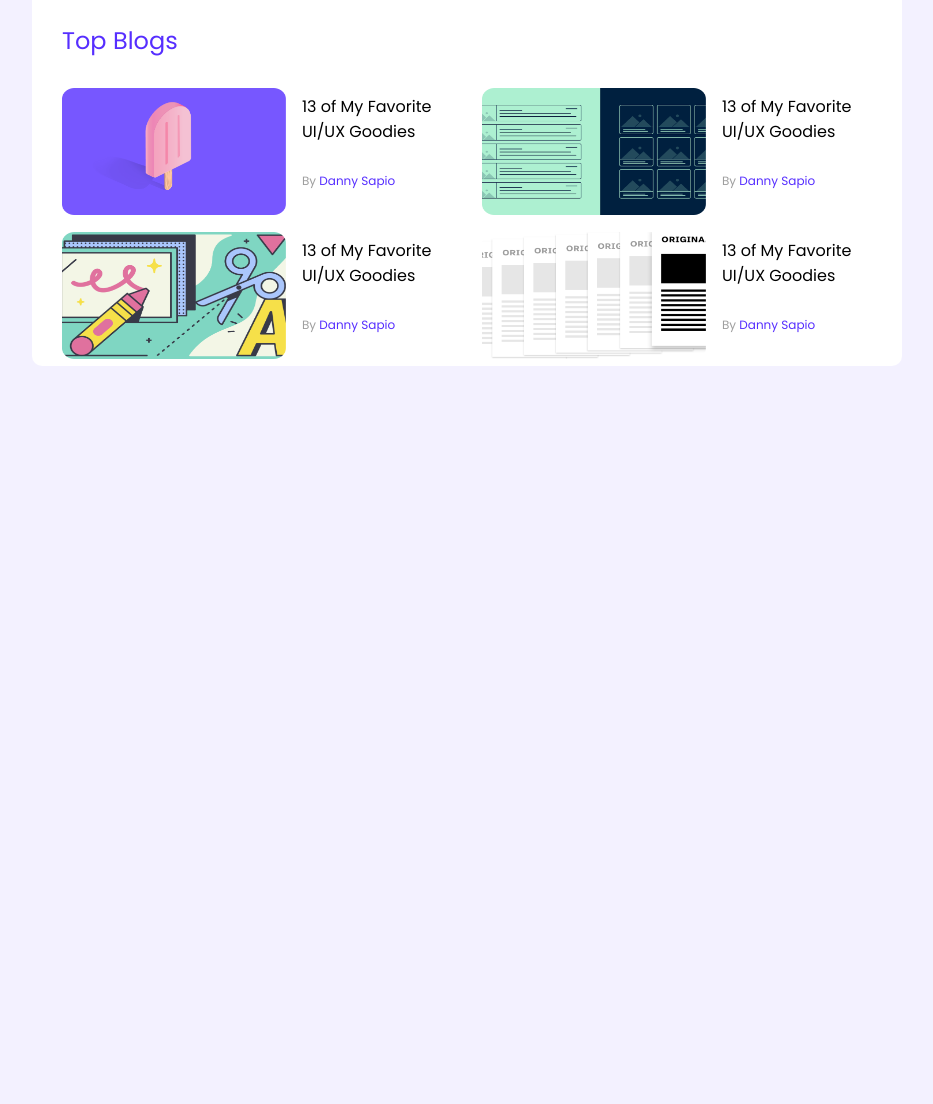
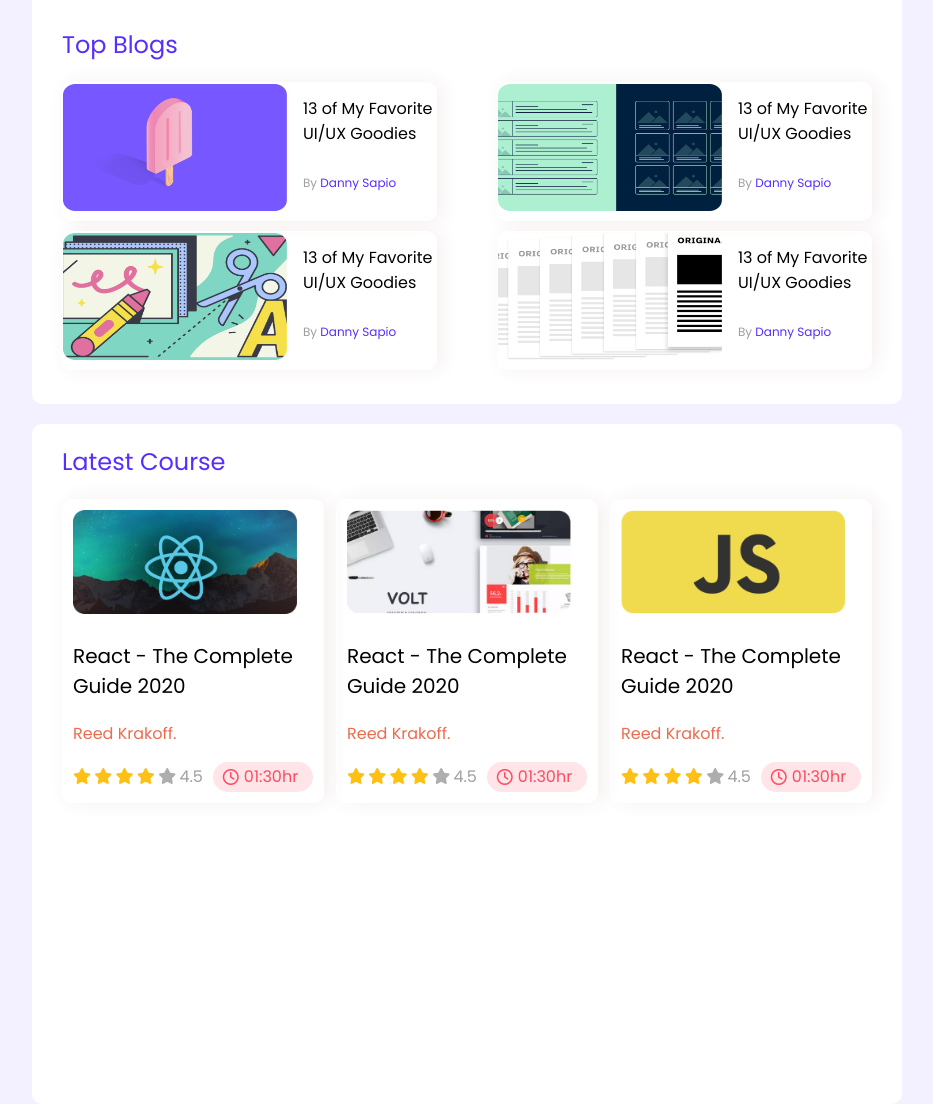
Before and after one commit to SohagSagar/responsive_web_using_grid_flex, a plain HTML site: page index.html in a window 1280 px wide. Shown: the part 390-1494 px from the top of the page, without its empty margins (173-1106 px from the left). Before the commit the page ends 800 px from the top, so only its background shows below. Drawn offline with Linux system fonts and the light colour scheme.

Commit message:
courses section added

```diff
--- a/css/style.css
+++ b/css/style.css
@@ -6,22 +6,30 @@ body{
     background-color: #F3F1FF;
 }
 
-.top-section{
+.section-style{
     max-width: 870px;
+    min-height: 680px;
     margin: auto;
     margin-top: 20px;
     border-radius: 10px;
     background-color: #FFFFFF;
+}
+.section-inner-style{
+    display: flex;
+    margin-left: 30px;
+    margin-right: 30px;
+    align-items: center;
+    justify-content: space-between;
 }
 span{
     color: #9F9F9F;
 }
 
 /* navigation bar styling*/
+
 .container{
     background-color: #562EFF;
     height: 94px;
-
 }
 .nav-info{
     max-width: 870px;
@@ -81,9 +89,11 @@ span{
     grid-row-gap: 10px;
     grid-template-columns: repeat(3, 1fr);
 }
+
 .player{
     display: flex;
     margin-left: 30px;
+    margin-right: 30px;
     align-items: center;
 }
 .player img{
@@ -105,8 +115,15 @@ span{
 /* top blog styling */
 .blogs{
     display: grid;
-    margin-right: 30px;
+    /* margin-right: 30px; */
+    grid-row-gap: 10px;
     grid-template-columns: repeat(2, 1fr);
+}
+.box-shadow{
+    border: 1px solid white;
+    border-radius: 10px;
+    box-shadow: 5px 0px 20px rgb(245, 239, 239);
+
 }
 .blog-thamnail img{
     width: 224px;
@@ -124,3 +141,56 @@ span{
     font-weight: 500;
     color: #562EFF;
 }
+
+/* course section styling */
+
+
+.course{
+    padding: 10px;
+    width: 240px;
+}
+.course img{
+    width: 224px;
+    height: 104px;
+}
+.course h3{
+    font-weight: 500;
+    font-size: 20px;
+}
+.course p{
+    color: #ED6B4F;
+}
+.course-details{
+    display: flex;
+    justify-content: space-between;
+    align-items: center;
+}
+.fa-star{
+    color:#FFC014;
+    width: 12px;
+    height: 12px;
+
+    padding-right: 5px;
+}
+.fa-star.empty{
+    color: #AEAEAE;
+    width: 12px;
+    height: 12px;
+}
+.duration-time{
+    display: flex;
+    justify-content: center;
+    align-items: center;
+    color: #FF4A60;
+    width: 95px;
+    height: 30px;
+    padding-right: 5px;
+    border-radius: 15px;
+    background-color: #FFE4E8;
+}
+.duration-time span{
+    color: #FF4A60;
+}
+.duration-time i{
+    padding-right: 5px;
+}
--- a/index.html
+++ b/index.html
@@ -5,12 +5,15 @@
     <meta http-equiv="X-UA-Compatible" content="IE=edge">
     <meta name="viewport" content="width=device-width, initial-scale=1.0">
     <title>Leader Board Using Grid and Flex</title>
+    <!-- font awesome links -->
+    <script src="https://kit.fontawesome.com/0c20393b00.js" crossorigin="anonymous"></script>
     <!-- google fonts -->
     <link rel="preconnect" href="https://fonts.googleapis.com">
     <link rel="preconnect" href="https://fonts.gstatic.com" crossorigin>
     <link href="https://fonts.googleapis.com/css2?family=Abril+Fatface&family=Anton&family=Cormorant+Garamond&family=Dancing+Script&family=Josefin+Sans&family=Poppins:wght@400;600&family=Roboto+Mono:wght@200&display=swap" rel="stylesheet">
     <!-- css links -->
     <link rel="stylesheet" href="css/style.css">
+
 </head>
 <body>
     <!-- Header start -->
@@ -34,43 +37,43 @@
         </div>
     </header>
     <!-- top section start -->
-    <section class="top-section">
+    <section class="section-style">
         <!-- Top players -->
         <div class="section-title">
             <h2>Top players</h2>
         </div>
         <div class="players">
-            <div class="player">
+            <div class="player section-inner-style box-shadow">
                 <img src="images/players/player-1.png" alt="">
                 <div class="player-name">
                     <h3>Player-1</h3>
                 </div>
             </div>
-            <div class="player">
+            <div class="player section-inner-style box-shadow">
                 <img src="images/players/player-2.png" alt="">
                 <div class="player-name">
                     <h3>Player-2</h3>
                 </div>
             </div>
-            <div class="player">
+            <div class="player section-inner-style box-shadow">
                 <img src="images/players/player-3.png" alt="">
                 <div class="player-name">
                     <h3>Player-3</h3>
                 </div>
             </div>
-            <div class="player">
+            <div class="player section-inner-style box-shadow">
                 <img src="images/players/player-4.png" alt="">
                 <div class="player-name">
                     <h3>Player-4</h3>
                 </div>
             </div>
-            <div class="player">
+            <div class="player section-inner-style box-shadow">
                 <img src="images/players/player-5.png" alt="">
                 <div class="player-name">
                     <h3>Player-5</h3>
                 </div>
             </div>
-            <div class="player">
+            <div class="player section-inner-style box-shadow">
                 <img src="images/players/player-6.png" alt="">
                 <div class="player-name">
                     <h3>Player-6</h3>
@@ -86,8 +89,8 @@
                 <h2 >Top Blogs</h2>
             </div>
 
-            <div class="blogs">
-               <article class=" player">
+            <div class="blogs ">
+               <article class="section-inner-style box-shadow">
                    <div class="blog-thamnail">
                        <img src="images/blogs/blog-1.png" alt="">
                    </div>
@@ -98,7 +101,7 @@
                    </div>
                </article>
 
-               <article class=" player">
+               <article class="section-inner-style box-shadow">
                     <div class="blog-thamnail">
                         <img src="images/blogs/blog-2.png" alt="">
                     </div>
@@ -109,7 +112,7 @@
                     </div>
                  </article>
 
-                <article class=" player">
+                <article class="section-inner-style box-shadow">
                     <div class="blog-thamnail">
                         <img src="images/blogs/blog-3.png" alt="">
                     </div>
@@ -120,7 +123,7 @@
                     </div>
                 </article>
 
-                <article class=" player">
+                <article class="section-inner-style box-shadow">
                     <div class="blog-thamnail">
                         <img src="images/blogs/blog-4.png" alt="">
                     </div>
@@ -135,5 +138,74 @@
         </div>
 
     </section>
+    <!-- course section -->
+    <section class="latest-courses section-style">
+        <div class="section-title">
+            <h2 >Latest Course</h2>
+        </div>
+
+        <div class="courses section-inner-style">
+            <div class="course box-shadow">
+                <img src="images/courses/course-1.png" alt="">
+                <h3>React - The Complete Guide 2020</h3>
+                <p>Reed Krakoff.</p>
+                <div class="course-details">
+                    <div class="rating">
+                        <i class="fas fa-star"></i>
+                        <i class="fas fa-star"></i>
+                        <i class="fas fa-star"></i>
+                        <i class="fas fa-star"></i>
+                        <i class="fas fa-star empty"></i>
+                        <span>4.5</span>
+                    </div>
+                    <div class="duration-time">
+                        <i class="far fa-clock"></i>
+                        <span>01:30hr</span>
+                    </div>
+                </div>
+            </div>
+
+            <div class="course box-shadow">
+                <img src="images/courses/course-2.png" alt="">
+                <h3>React - The Complete Guide 2020</h3>
+                <p>Reed Krakoff.</p>
+                <div class="course-details">
+                    <div class="rating">
+                        <i class="fas fa-star"></i>
+                        <i class="fas fa-star"></i>
+                        <i class="fas fa-star"></i>
+                        <i class="fas fa-star"></i>
+                        <i class="fas fa-star empty"></i>
+                        <span>4.5</span>
+                    </div>
+                    <div class="duration-time">
+                        <i class="far fa-clock"></i>
+                        <span>01:30hr</span>
+                    </div>
+                </div>
+            </div>
+
+            <div class="course box-shadow">
+                <img src="images/courses/course-3.png" alt="">
+                <h3>React - The Complete Guide 2020</h3>
+                <p>Reed Krakoff.</p>
+                <div class="course-details">
+                    <div class="rating">
+                        <i class="fas fa-star"></i>
+                        <i class="fas fa-star"></i>
+                        <i class="fas fa-star"></i>
+                        <i class="fas fa-star"></i>
+                        <i class="fas fa-star empty"></i>
+                        <span>4.5</span>
+                    </div>
+                    <div class="duration-time">
+                        <i class="far fa-clock"></i>
+                        <span>01:30hr</span>
+                    </div>
+                </div>
+            </div>
+        </div>
+
+    </section>
 </body>
 </html>
```
